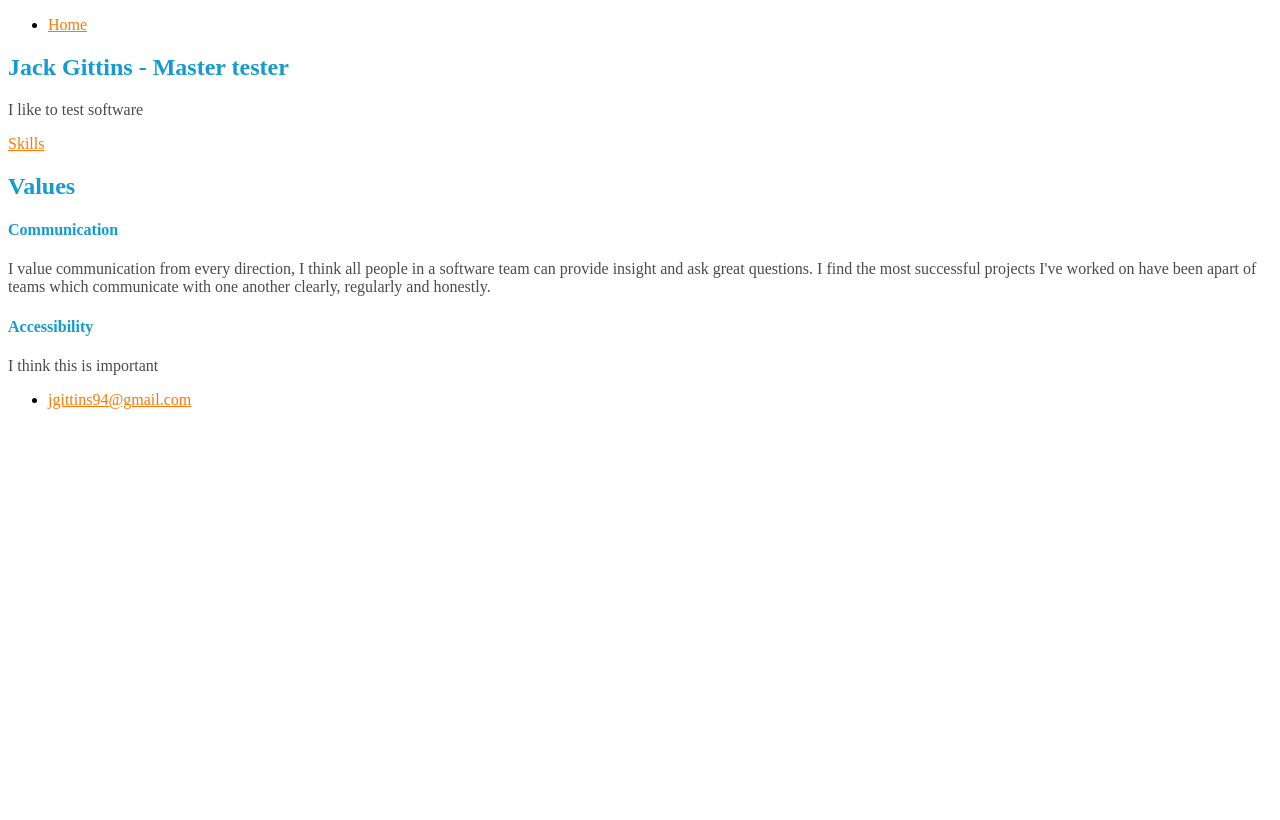
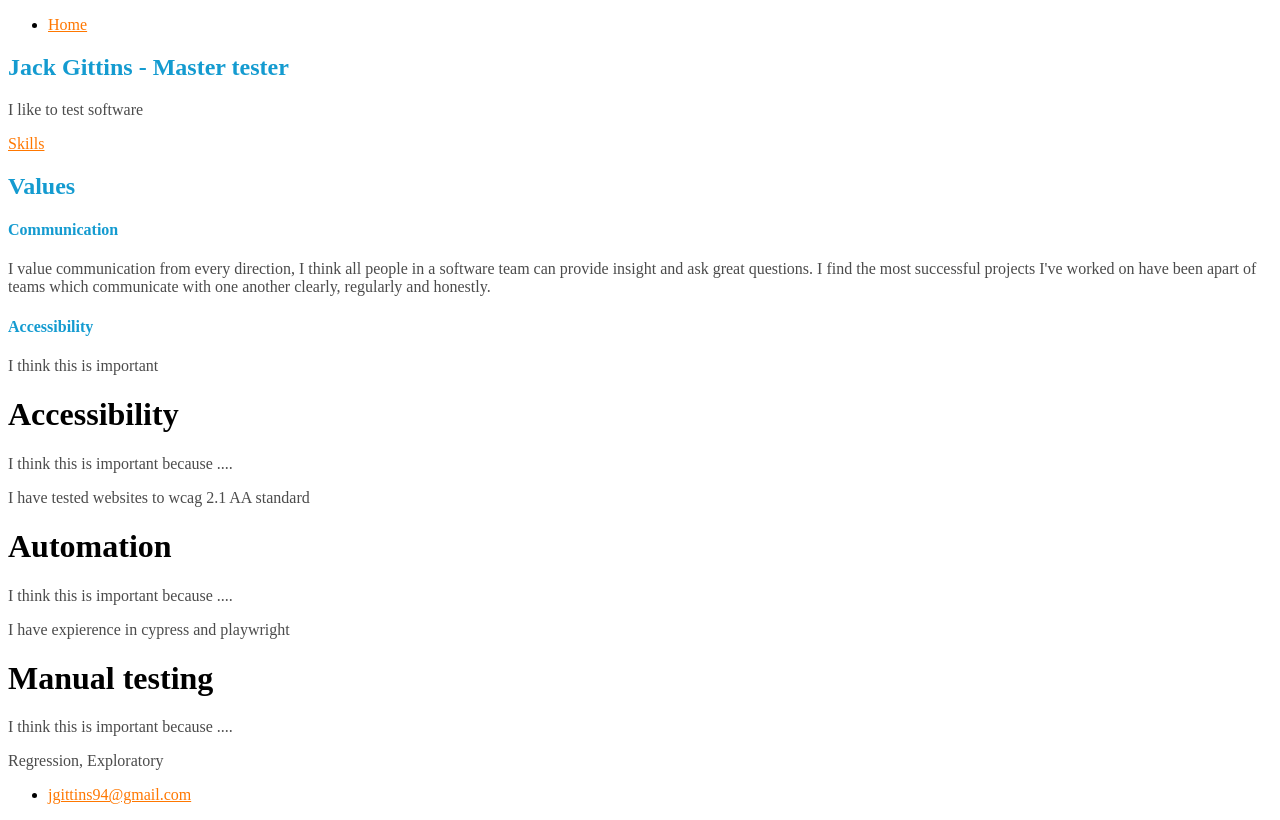
Before and after one commit to jgitts94/jgitts94, a plain HTML site: page index.html in a window 1280 px wide. Drawn offline with Linux system fonts and the light colour scheme.

Commit message:
added more text

```diff
--- a/index.html
+++ b/index.html
@@ -46,6 +46,19 @@
       <p>I think this is important</a></p>
     </div>
   </div>
+  <div class=”container”>
+    <div class=”paragraph”>
+      <h1>Accessibility</h1>
+      <p>I think this is important because ....</p>
+      <p>I have tested websites to wcag 2.1 AA standard</p>
+      <h1>Automation</h1>
+      <p>I think this is important because ....</p>
+      <p>I have expierence in cypress and playwright</p>
+      <h1>Manual testing</h1>
+      <p>I think this is important because ....</p>
+      <p>Regression, Exploratory</p>
+    </div>
+  </div>
    <footer>
    <ul>
      <li><a href=”mailto:jgittins94@gmail.com”>jgittins94@gmail.com</a></li>
```
